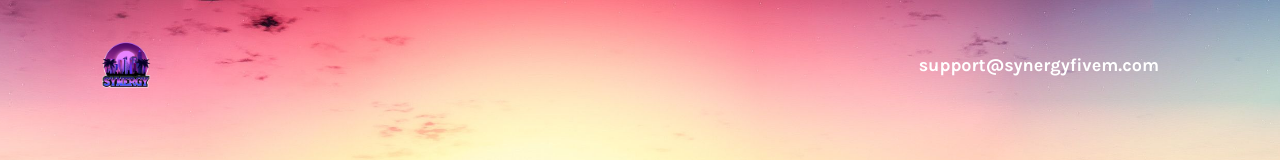
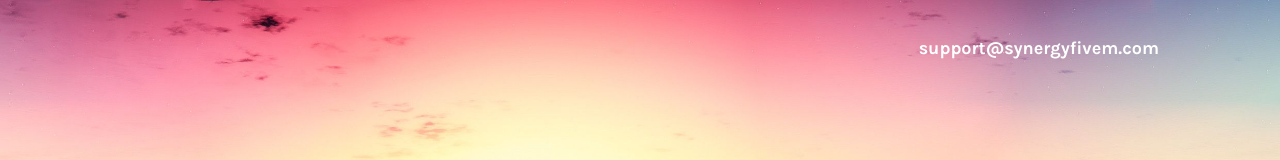
Before and after one commit to SynergyGTA/synergyfivem.com, a website: page index.html in a window 1280 px wide. Shown: the top 160 px of the page. Drawn offline with nearby package versions, Linux system fonts and the light colour scheme.

Commit message:
Update index.html

```diff
--- a/index.html
+++ b/index.html
@@ -5,7 +5,7 @@
     <meta charset="UTF-8">
     <meta name="viewport" content="width=device-width, initial-scale=1.0">
     <meta http-equiv="X-UA-Compatible" content="ie=edge">
-    <title>BootstrapDash Comingsoon Template</title>
+    <title>Synergy FiveM</title>
     <link href="https://fonts.googleapis.com/css?family=Karla:400,700&display=swap" rel="stylesheet">
     <link rel="stylesheet" href="https://cdn.materialdesignicons.com/4.8.95/css/materialdesignicons.min.css">
     <link rel="stylesheet" href="https://stackpath.bootstrapcdn.com/bootstrap/4.4.1/css/bootstrap.min.css">
@@ -18,7 +18,6 @@
         <div class="container">
             <nav class="navbar navbar-dark bg-transparenet">
                 <a class="navbar-brand" href="#">
-                    <img src="assets/images/logo.png" alt="logo"  style="height: auto; max-width: 10%;">
                 </a>
 
                 <span class="navbar-text d-none d-sm-inline-block">support@synergyfivem.com</span>
```
